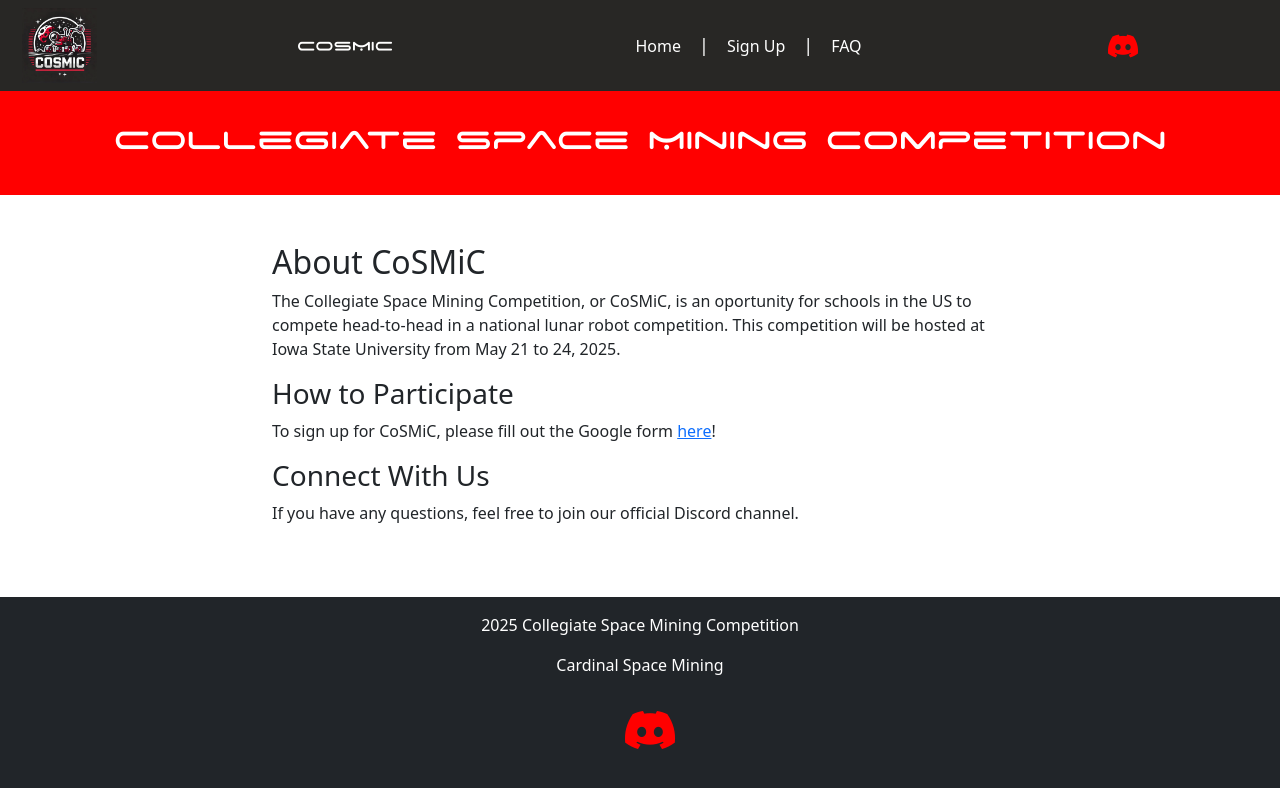
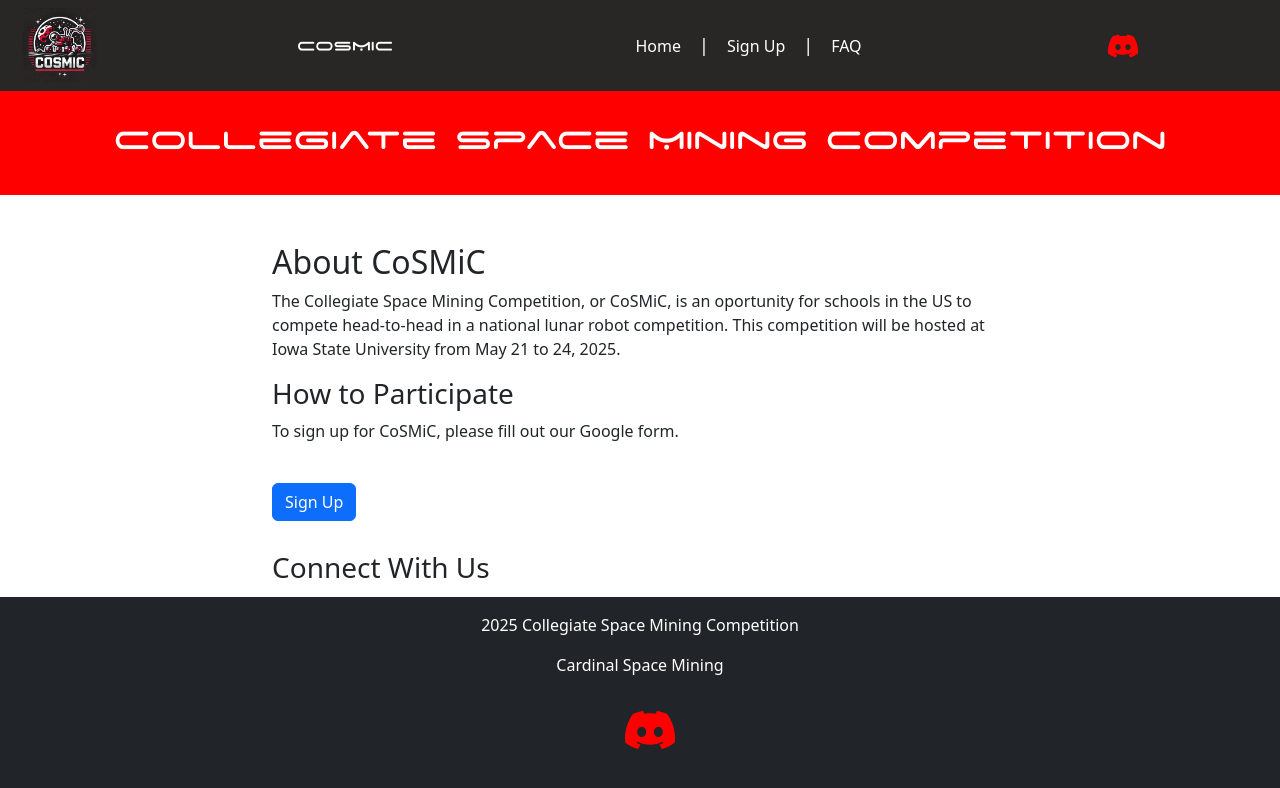
Before and after one commit to gannon-guess/cosmic, a React (Create React App) app: page / in a window 1280 px wide. Shown: the top 788 px of the page. Built offline with nearby package versions, Linux system fonts and the light colour scheme.

Commit message:
link to signup on main page

```diff
--- a/src/Main.js
+++ b/src/Main.js
@@ -3,6 +3,7 @@ import 'bootstrap-icons/font/bootstrap-icons.css';
 
 import View from "./Views.js";
 import { discord_link, changeView } from "./constants.js";
+import { Button } from 'react-bootstrap';
 
 import "./components/Global.css";
 import "./components/Fonts.css";
@@ -30,17 +31,20 @@ function Main( { viewer, setViewer } ) {
 
                         <h3>How to Participate</h3>
                         <p>
-                            To sign up for CoSMiC, please fill out the Google form <a
-                                    href={signup_url}
-                                    target="_blank"
-                                    rel="noopener noreferrer"
-                                >
-                                    here
-                            </a>!
+                            To sign up for CoSMiC, please fill out our Google form.
                         </p>
 
+                        <div>
+                            <Button
+                                onClick={() => window.open(signup_url, '_blank')}
+                                variant="primary"
+                                className="mt-4"
+                            >
+                                Sign Up
+                            </Button>
+                        </div>
 
-                        <h3>Connect With Us</h3>
+                        <h3 style={{marginTop:'30px'}}>Connect With Us</h3>
                         <p>If you have any questions, feel free to join our official Discord channel.</p>
 
                         {/* Discord Icon Link */}
```
